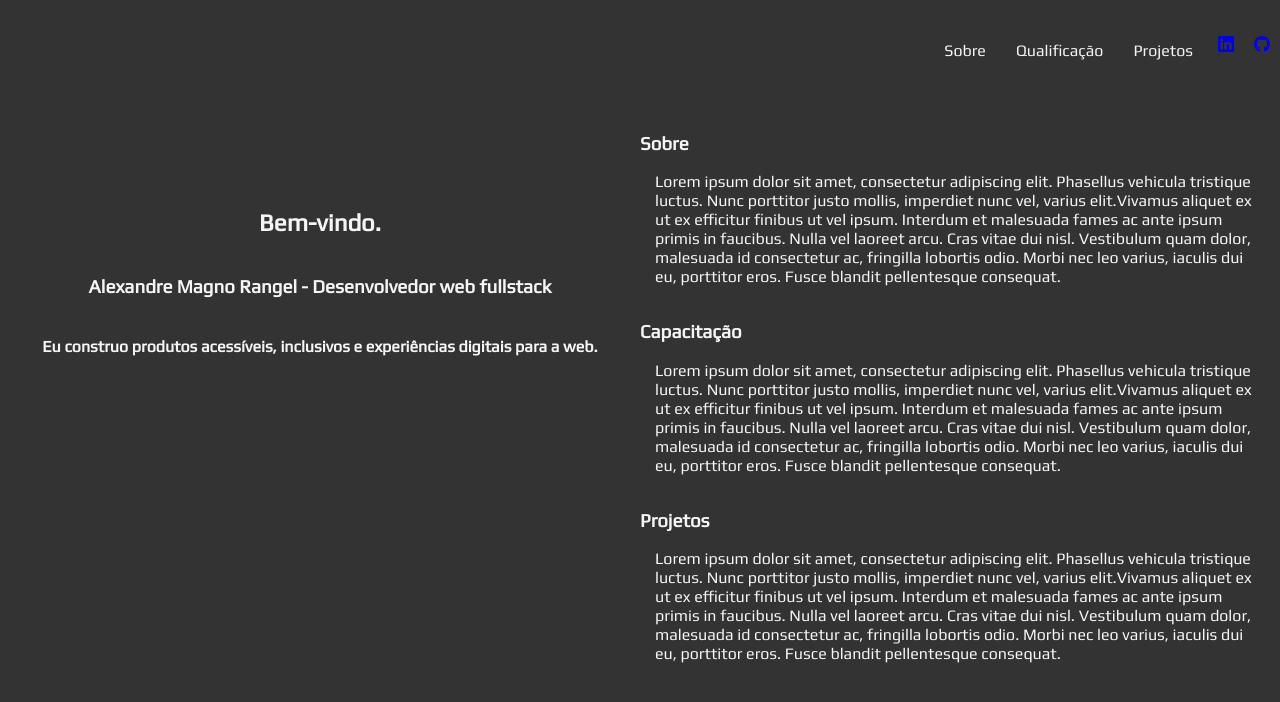
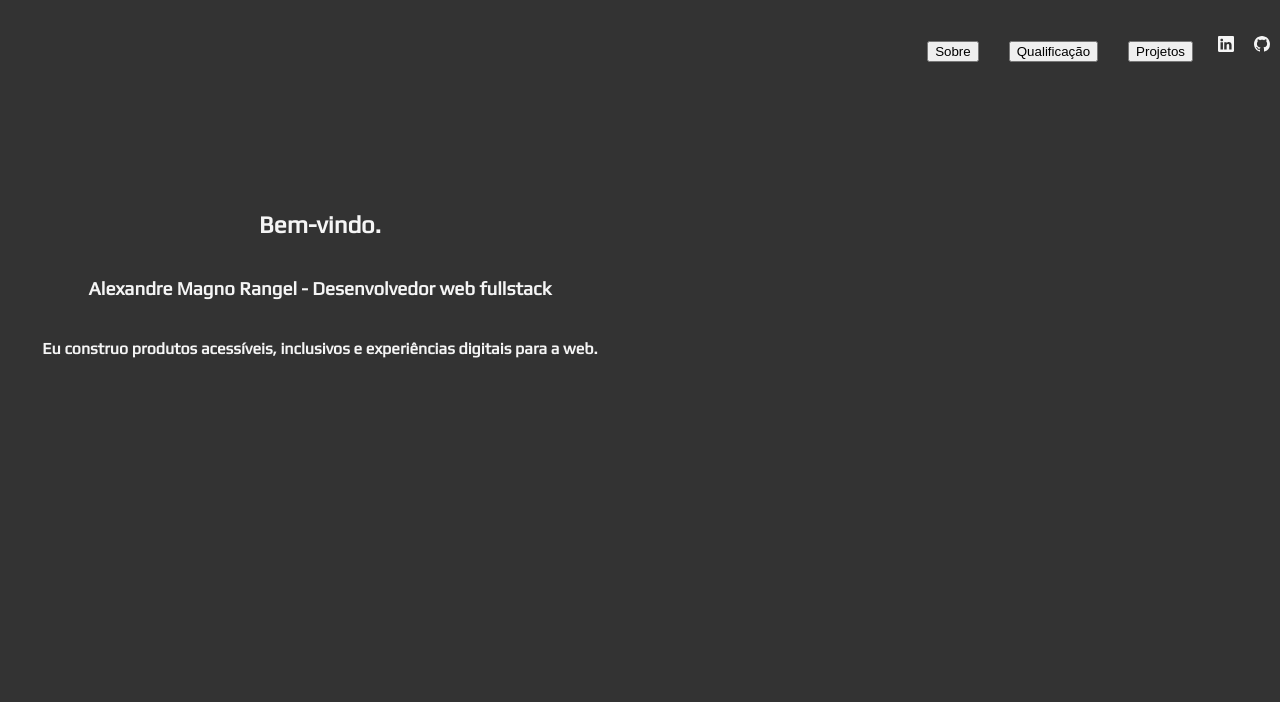
Before and after one commit to AlexandreR4ngel/Alexandrer4ngel.github.io, a React (Create React App) app: page / in a window 1280 px wide. Shown: the top 702 px of the page. Built offline with nearby package versions, Linux system fonts and the light colour scheme.

Commit message:
adicionando efeito de apagar divs

```diff
--- a/src/components/Header.jsx
+++ b/src/components/Header.jsx
@@ -1,13 +1,52 @@
+import { useEffect } from 'react';
 import './Header.style.css';
 import { BsLinkedin, BsGithub } from "react-icons/bs"; // https://react-icons.github.io/react-icons/icons?name=bs
 
 export default function Header() {
+
+	useEffect(() => {
+		const divSobre = document.getElementsByClassName('divSobre')[0];
+        divSobre.style.display = "none"
+        const divQuali = document.getElementsByClassName('divQuali')[0];
+        divQuali.style.display = "none"
+        const divProjetos = document.getElementsByClassName('divProjetos')[0];
+        divProjetos.style.display = "none"
+	}, []);
+
+    const hiddenDiv = (e) => {
+        const { target: { value } } = e;
+        const divSobre = document.getElementsByClassName(value)[0];
+        if (divSobre.style.display === "none") {
+            divSobre.style.display = ""
+        } else {
+            divSobre.style.display = "none"
+        }
+    }
+
     return (
         <div className='SectionHeader'>
             <div className='divHeader'>
-                <p>Sobre</p>
-                <p>Qualificação</p>
-                <p>Projetos</p>
+                <button
+                    value="divSobre"
+                    onClick={ hiddenDiv }
+                >
+                    Sobre
+                </button>
+
+                <button
+                    value = "divQuali"
+                    onClick={ hiddenDiv }
+                >
+                    Qualificação
+                </button>
+
+                <button
+                    value = "divProjetos"
+                    onClick={ hiddenDiv }
+                >
+                    Projetos
+                </button>
+
                 <a href="https://www.linkedin.com/in/alexandre-magno-rangel-193842222/" target="blank">
                     <BsLinkedin />
                 </a>
--- a/src/components/Header.style.css
+++ b/src/components/Header.style.css
@@ -12,10 +12,16 @@
     justify-content: space-around;
 }
 
-p {
+button {
     margin: 15px;
+}
+
+button :hover {
+    box-shadow: inset 0 0 15px #5e5b5b;
 }
 
 a {
     margin: 10px;
+    text-decoration: none;
+    color: whitesmoke;
 }
--- a/src/components/Main.jsx
+++ b/src/components/Main.jsx
@@ -3,7 +3,7 @@ import './Main.style.css';
 export default function Main() {
     return (
         <div className="SectionMain">
-            <div>
+            <div className='divSobre'>
                 <h3>Sobre</h3>
                 <p>
                     Lorem ipsum dolor sit amet, consectetur adipiscing elit. Phasellus vehicula tristique luctus.
@@ -13,8 +13,8 @@ export default function Main() {
                     lobortis odio. Morbi nec leo varius, iaculis dui eu, porttitor eros. Fusce blandit pellentesque consequat.
                 </p>
             </div>
-            <div>
-                <h3>Capacitação</h3>
+            <div className='divQuali'>
+                <h3>Qualificação</h3>
                 <p>
                     Lorem ipsum dolor sit amet, consectetur adipiscing elit. Phasellus vehicula tristique luctus.
                     Nunc porttitor justo mollis, imperdiet nunc vel, varius elit.Vivamus aliquet ex ut ex efficitur
@@ -23,7 +23,7 @@ export default function Main() {
                     lobortis odio. Morbi nec leo varius, iaculis dui eu, porttitor eros. Fusce blandit pellentesque consequat.
                 </p>
             </div>
-            <div>
+            <div className='divProjetos'>
                 <h3>Projetos</h3>
                 <p>
                     Lorem ipsum dolor sit amet, consectetur adipiscing elit. Phasellus vehicula tristique luctus.
```
Also changed, not shown: src/components/Main.style.css (+12 -0 lines).
